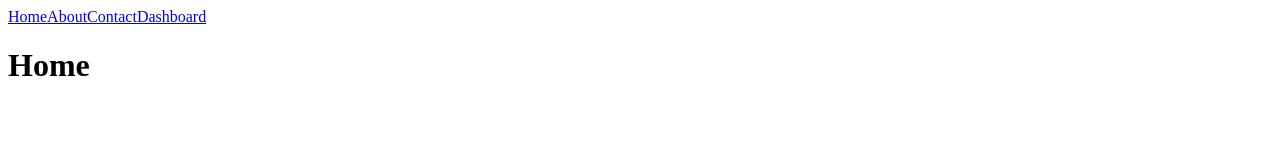
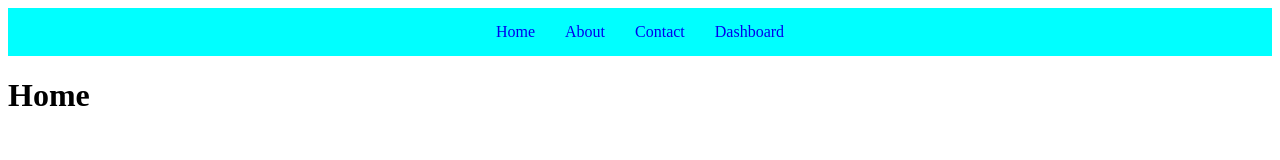
Before and after one commit to nidhiambatkar026/Routing_Library, a React app: page / in a window 1280 px wide. Built offline with nearby package versions, Linux system fonts and the light colour scheme.

Commit message:
css file imported

```diff
--- a/src/components/navbar.css
+++ b/src/components/navbar.css
@@ -2,8 +2,9 @@
     display: flex;
     flex-direction: row;
     background-color: aqua;
-    margin: 30px;
+    justify-content: center;
 }
 .nav-item{
-    margin: 20px;
+    margin: 15px;
+    text-decoration: none;
 }
--- a/src/components/navbar.js
+++ b/src/components/navbar.js
@@ -1,4 +1,4 @@
-
+import "./navbar.css";
 export default function Navbar(){
     return(
         <div className="nav">
```
